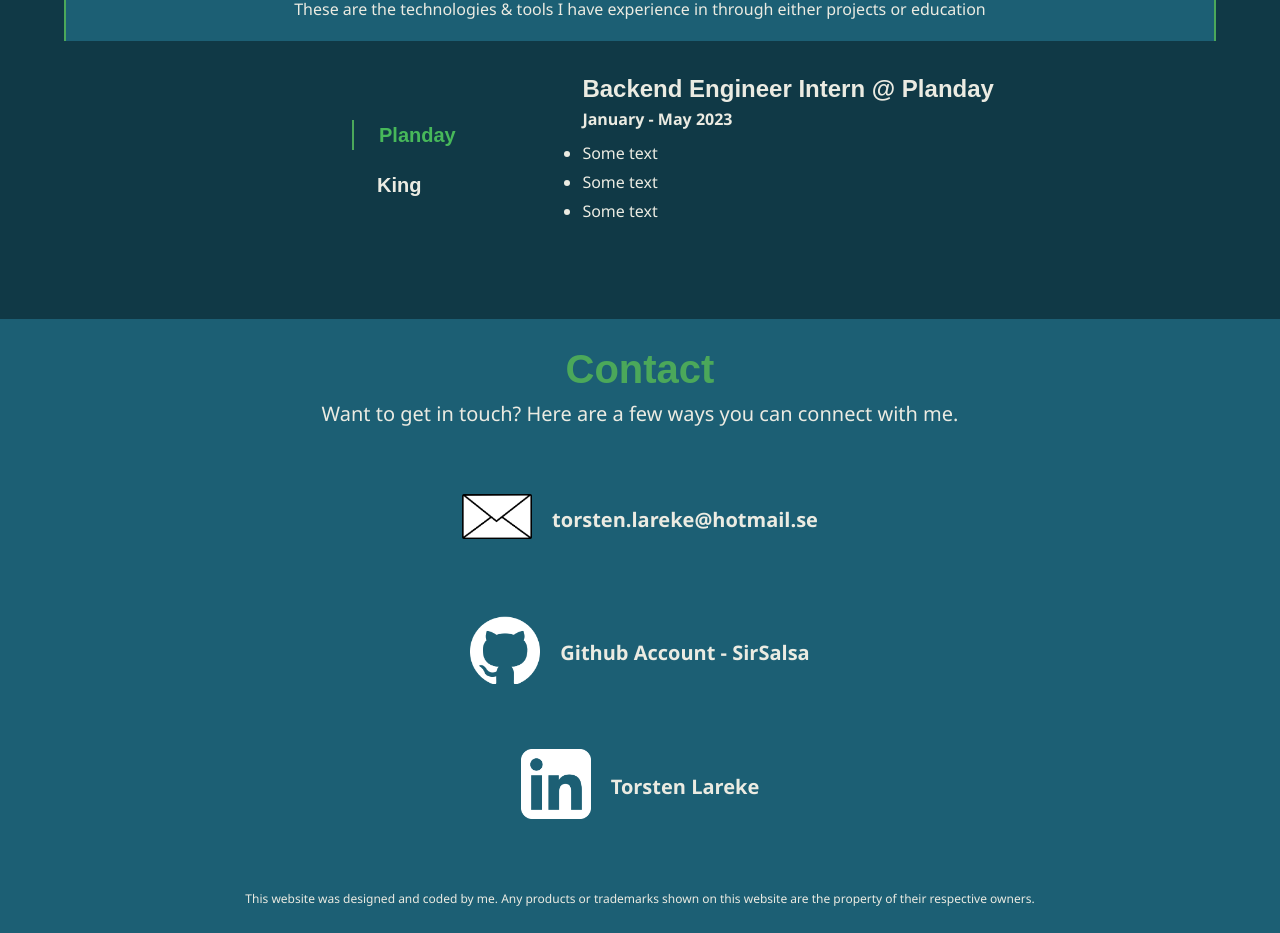
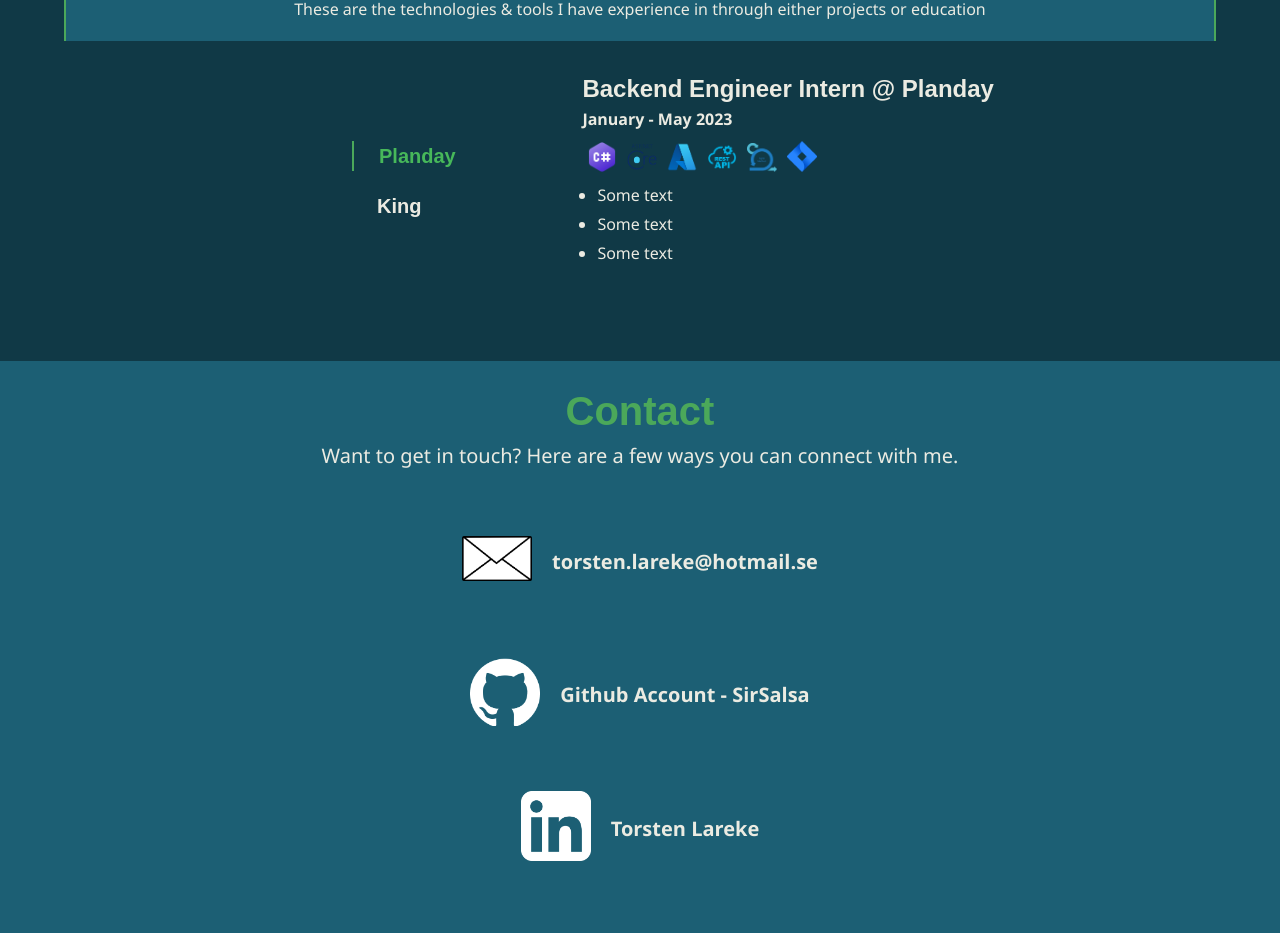
Before and after one commit to SirSalsa/dev-portfolio, a React (Vite) app: page / in a window 1280 px wide. Shown: the part 1658-2591 px from the top of the page. Built offline with nearby package versions, Linux system fonts and the light colour scheme.

Commit message:
Added king info

```diff
--- a/src/modules/experience/experience.scss
+++ b/src/modules/experience/experience.scss
@@ -80,6 +80,20 @@
     padding-bottom: 10px;
 }
 
+#exp_skills {
+    padding-bottom: 5px;
+}
+
+#exp_skills > img {
+    width: 30px;
+    margin: 0px 5px;
+}
+
+#exp_objects>article>ul {
+    margin-left: 15px;
+    width: 500px;
+}
+
 #exp_objects>article>ul>li {
     padding-bottom: 5px;
 }
--- a/src/modules/experience/experience.tsx
+++ b/src/modules/experience/experience.tsx
@@ -1,5 +1,26 @@
 import "./experience.scss"
 import React, { useState } from 'react';
+
+//Skills
+import csharp from "../skills/media/csharp.png"
+import aspnetcore from "../skills/media/asp-net-core2.png";
+import java from "../skills/media/java.png";
+import react from "../skills/media/reactjs.png";
+import js from "../skills/media/js.png";
+import ts from "../skills/media/ts.png";
+import css from "../skills/media/css.png";
+import html from "../skills/media/html5.png";
+import sass from "../skills/media/sass.png";
+import vite from "../skills/media/vite.png";
+import mysql from "../skills/media/mysql.png";
+
+// Tools & Misc
+import azure from "../skills/media/azure.png";
+import github from "../skills/media/github.png";
+import agile from "../skills/media/agile.png";
+import trello from "../skills/media/trello.png";
+import jira from "../skills/media/jira.png";
+import restful from "../skills/media/api_rest.png";
 
 function Experience() {
     const [selectedExperience, setSelectedExperience] = useState('Planday');
@@ -36,6 +57,14 @@ function Experience() {
                         <article>
                             <h2>Backend Engineer Intern @ Planday</h2>
                             <h4>January - May 2023</h4>
+                            <div id="exp_skills">
+                                <img src={csharp} alt="C# Logo"/>
+                                <img src={aspnetcore} alt="ASP.NET Core Logo"/>
+                                <img src={azure} alt="Microsoft Azure Logo"/>
+                                <img src={restful} alt="Restful Logo"/>
+                                <img src={agile} alt="Agile Method Logo"/>
+                                <img src={jira} alt="Jira Logo"/>
+                            </div>
                             <ul>
                                 <li>Some text</li>
                                 <li>Some text</li>
@@ -47,10 +76,16 @@ function Experience() {
                         <article>
                             <h2>Level Designer & Intern @ King</h2>
                             <h4>November 2019 - September 2021</h4>
+                            <div id="exp_skills">
+                                <img src={trello} alt="Trello Logo"/>
+                                <img src={agile} alt="Agile Method Logo"/>
+                                <img src={jira} alt="Jira Logo"/>
+                            </div>
                             <ul>
-                <li>Some text</li>
-                <li>Some text</li>
-                <li>Some text</li>
+                                <li>Responsible for designing and playtesting new levels, ensuring alignment with design goals and difficulty targets.</li>
+                                <li>Collaborated on cross-team projects, engaging with QA, artists, and developers to design and implement new game features, fostering effective communication and teamwork within a tech-driven environment.</li>
+                                <li>Regularly collaborated with data scientists to optimize level performance, contributing insights and ideas to improve the game's financial outcomes.</li>
+                                <li>Worked in an English-speaking tech team, following agile methodologies with 2-week sprints, utilizing Trello (kanban) boards for efficient project management.</li>
                             </ul>
                         </article>
                     )}
```
Lines whose indentation alone changed are shown as unchanged.
